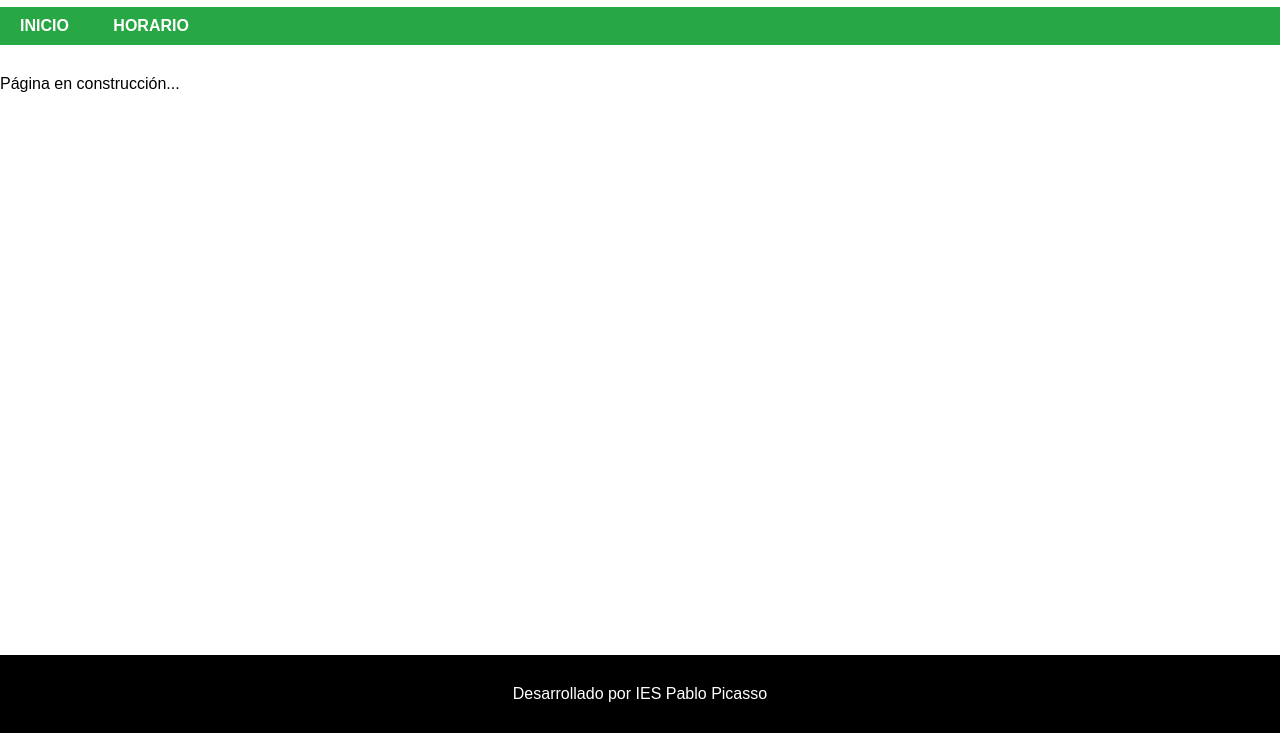
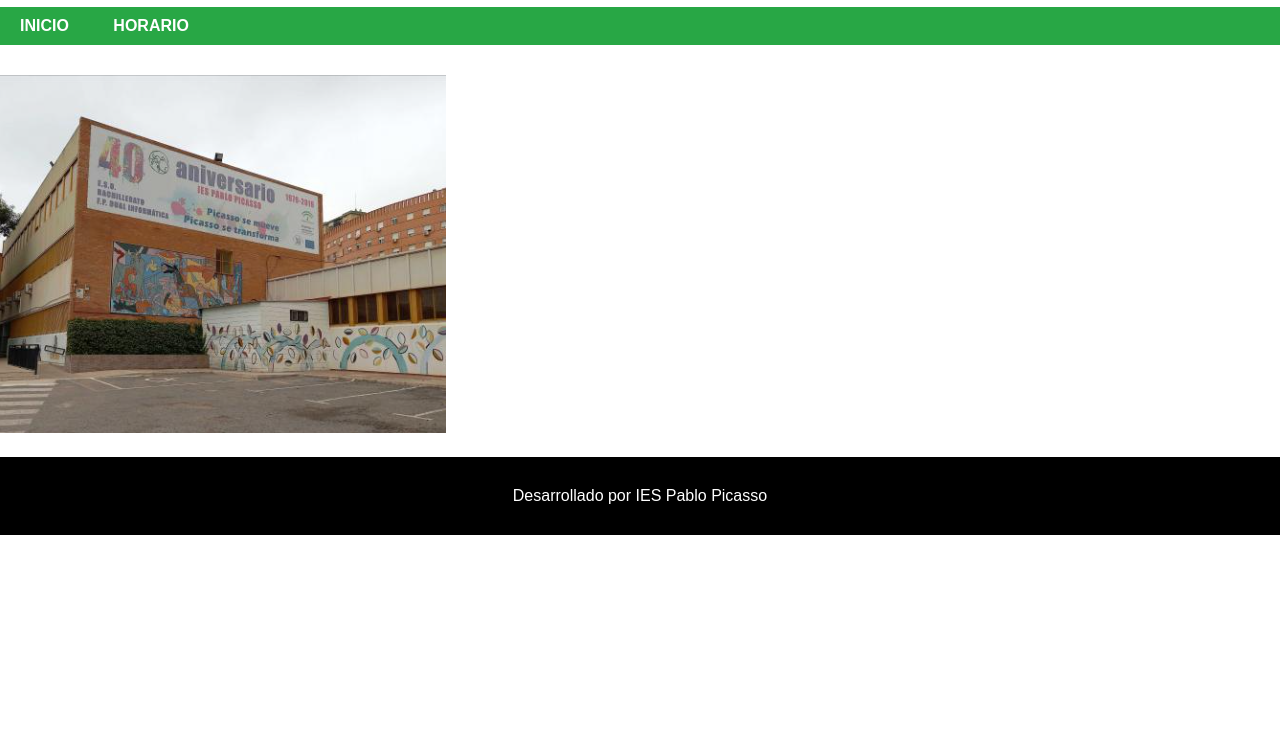
Before and after one commit to Tr1stan21/Act3GIT_HugodelaTorreGilVS, a plain HTML site: page index.html in a window 1280 px wide. Shown: the part 82-815 px from the top of the page. Drawn offline with Linux system fonts and the light colour scheme.

Commit message:
añado imagen centro

```diff
--- a/index.html
+++ b/index.html
@@ -19,7 +19,7 @@
     </header>
 
     <main>
-        <p>Página en  construcción...</p>
+        <img src="./images/Captura de pantalla 2024-11-27 215029.png" alt="ERROR">
     </main>
 
     <footer>
```
Also changed, not shown: images/Captura de pantalla 2024-11-27 215029.png (added).
